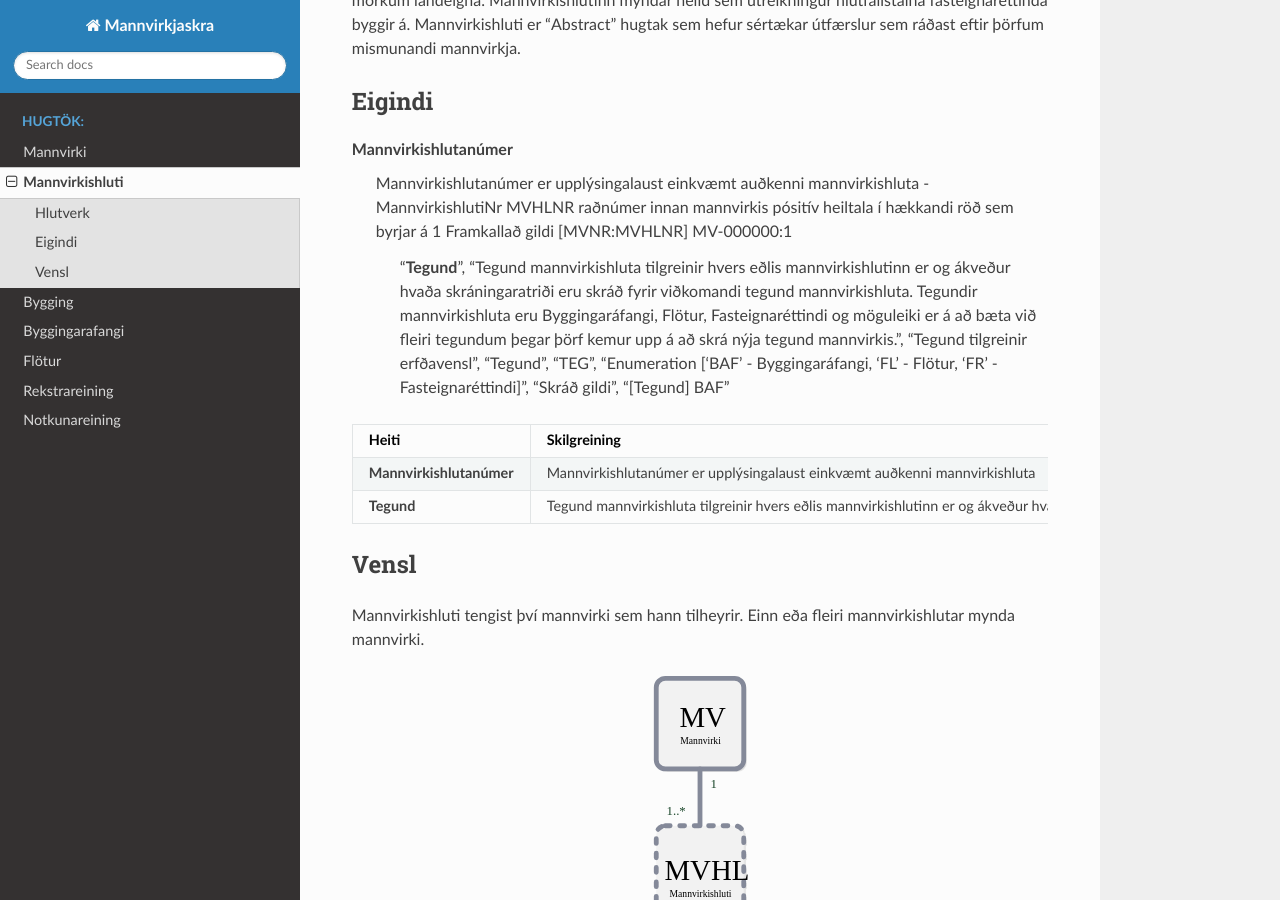
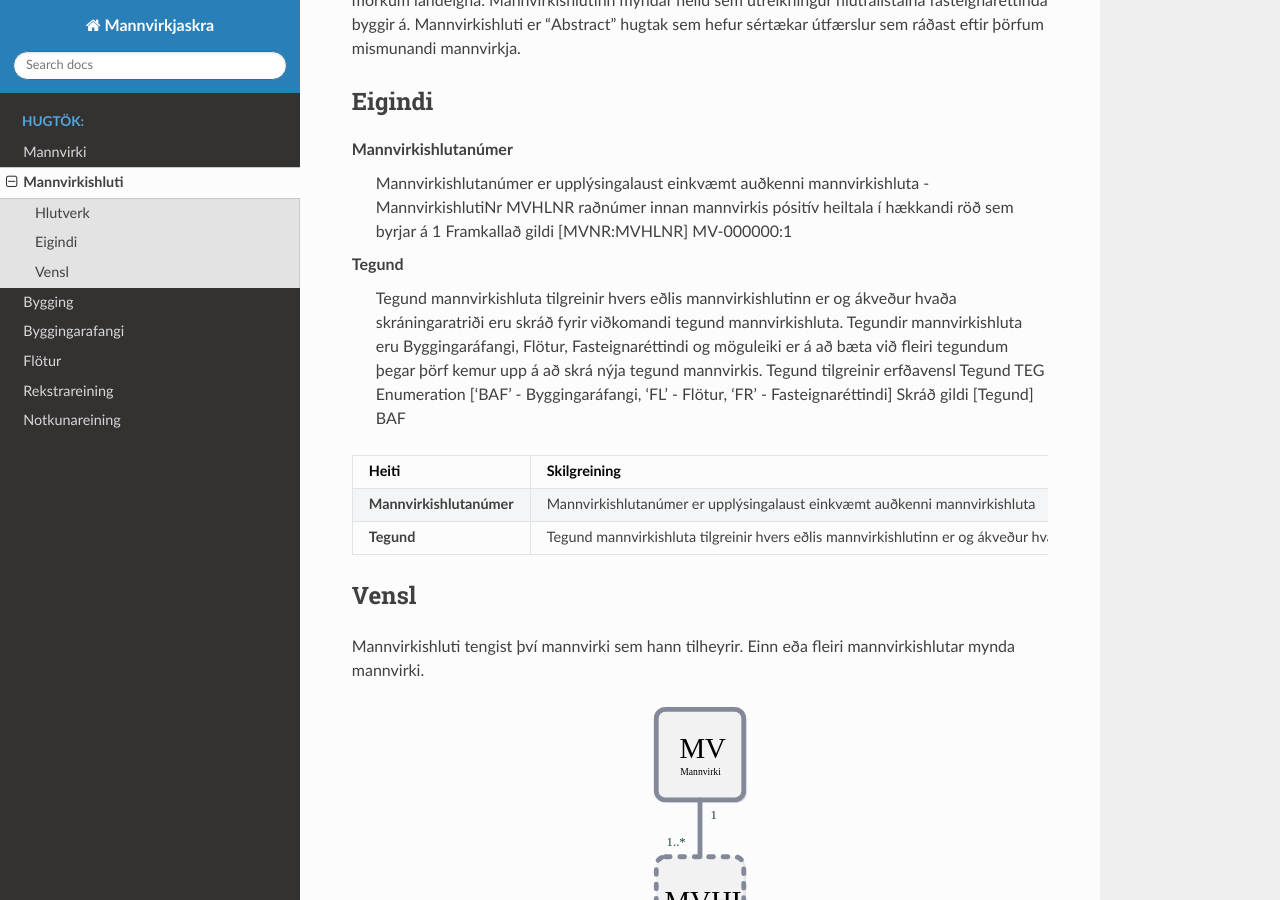
Before and after one commit to hthl/Mannvirkjaskra, a Sphinx documentation site: the page built from source/mannvirkishluti.rst, in a window 1280 px wide and 900 px high, scrolled down 520 px. Built offline with Sphinx 7.4.7 and the Read the Docs theme 2.0.0, drawn with Linux system fonts in a browser that asks for light colours.

```diff
--- a/source/mannvirkishluti.rst
+++ b/source/mannvirkishluti.rst
@@ -36,7 +36,14 @@ Eigindi
   [MVNR:MVHLNR] MV-000000:1
 
 
-   "**Tegund**", "Tegund mannvirkishluta tilgreinir hvers eðlis mannvirkishlutinn er og ákveður hvaða skráningaratriði eru skráð fyrir viðkomandi tegund mannvirkishluta. Tegundir mannvirkishluta eru Byggingaráfangi, Flötur, Fasteignaréttindi og möguleiki er á að bæta við fleiri tegundum þegar þörf kemur upp á að skrá nýja tegund mannvirkis.", "Tegund tilgreinir erfðavensl", "Tegund", "TEG", "Enumeration ['BAF' - Byggingaráfangi, 'FL' - Flötur, 'FR' - Fasteignaréttindi]", "Skráð gildi", "[Tegund] BAF"
+**Tegund**
+  Tegund mannvirkishluta tilgreinir hvers eðlis mannvirkishlutinn er og ákveður hvaða skráningaratriði eru skráð fyrir viðkomandi tegund mannvirkishluta. Tegundir mannvirkishluta eru Byggingaráfangi, Flötur, Fasteignaréttindi og möguleiki er á að bæta við fleiri tegundum þegar þörf kemur upp á að skrá nýja tegund mannvirkis.
+  Tegund tilgreinir erfðavensl
+  Tegund
+  TEG
+  Enumeration ['BAF' - Byggingaráfangi, 'FL' - Flötur, 'FR' - Fasteignaréttindi]
+  Skráð gildi
+  [Tegund] BAF
 
 .. csv-table::
    :header: "Heiti", "Skilgreining", "Skýring", "Tækniheiti", "Stuttheiti",  "Gagnatýpa", "Uppruni", "Birtingarform"
```
